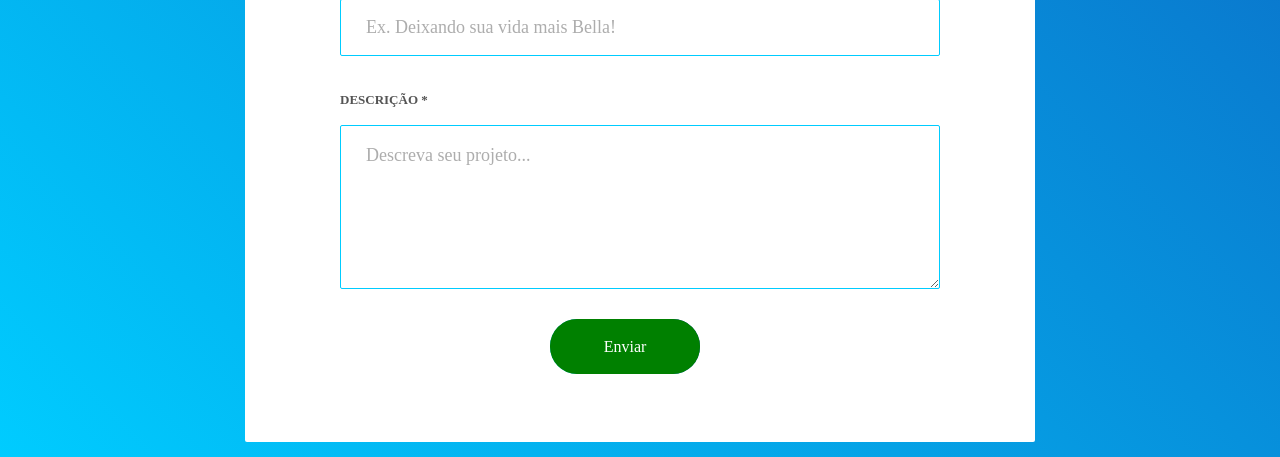
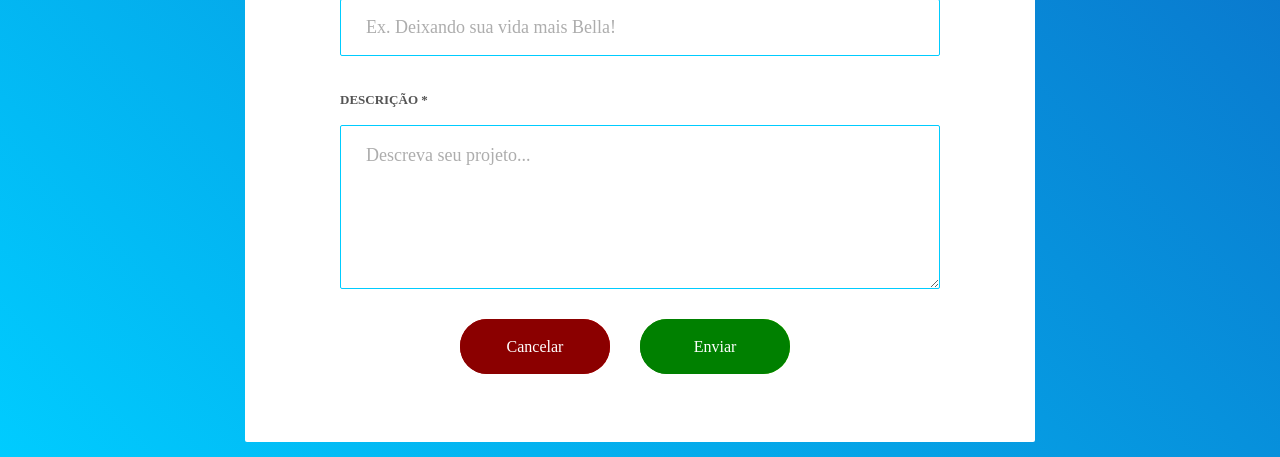
Before and after one commit to denilson172/belloComunicacaoVisual, a PHP site: page /Views/contato/contato.php?plano=1 in a window 1280 px wide. Shown: the part 1504-1961 px from the top of the page. Run offline with PHP 8.4, Linux system fonts and the light colour scheme; some web fonts are replaced.

Commit message:
sprint-01

```diff
--- a/Views/Style/css/style-contact.css
+++ b/Views/Style/css/style-contact.css
@@ -426,10 +426,42 @@
   height: 55px;
   border-radius: 27px;
   background: #1234a5;
-  background: -webkit-linear-gradient(45deg, #00ccff, #1234a5);
-  background: -o-linear-gradient(45deg, #00ccff, #1234a5);
-  background: -moz-linear-gradient(45deg, #00ccff, #1234a5);
-  background: linear-gradient(45deg, #00ccff, #1234a5);
+  background: -webkit-linear-gradient(45deg, #006400, #7cfc00);
+  background: -o-linear-gradient(45deg, #006400, #7cfc00);
+  background: -moz-linear-gradient(45deg, #006400, #7cfc00);
+  background: linear-gradient(45deg, #006400, #7cfc00);
+  position: relative;
+  z-index: 1;
+
+  -webkit-transition: all 0.4s;
+  -o-transition: all 0.4s;
+  -moz-transition: all 0.4s;
+  transition: all 0.4s;
+}
+
+.contact100-form-btn-cancelar{
+  font-family: Raleway-Bold;
+  font-size: 16px;
+  color: #fff;
+  line-height: 1.2;
+  margin-right: 30px;
+
+  display: -webkit-box;
+  display: -webkit-flex;
+  display: -moz-box;
+  display: -ms-flexbox;
+  display: flex;
+  justify-content: center;
+  align-items: center;
+  padding: 0 20px;
+  min-width: 150px;
+  height: 55px;
+  border-radius: 27px;
+  background: red;
+  background: -webkit-linear-gradient(45deg, #8b0000, #ff0000);
+  background: -o-linear-gradient(45deg, #8b0000, #ff0000);
+  background: -moz-linear-gradient(45deg, #8b0000, #ff0000);
+  background: linear-gradient(45deg, #8b0000, #ff0000);
   position: relative;
   z-index: 1;
 
@@ -457,7 +489,29 @@
   transition: all 0.4s;
 }
 
+.contact100-form-btn-cancelar::before{
+  content: "";
+  display: block;
+  position: absolute;
+  z-index: -1;
+  border-radius: 27px;
+  width: 100%;
+  height: 100%;
+  top: 0;
+  left: 0;
+  background: #8b0000;
+  opacity: 1;
+  -webkit-transition: all 0.4s;
+  -o-transition: all 0.4s;
+  -moz-transition: all 0.4s;
+  transition: all 0.4s;
+}
+
 .contact100-form-btn:hover:before{
+  opacity: 0;
+}
+
+.contact100-form-btn-cancelar:hover:before{
   opacity: 0;
 }
 
@@ -467,7 +521,23 @@
   -moz-transition: all 0.4s;
   transition: all 0.4s;
 }
+
+.contact100-form-btn-cancelar i{
+  -webkit-transition: all 0.4s;
+  -o-transition: all 0.4s;
+  -moz-transition: all 0.4s;
+  transition: all 0.4s;
+}
+
 .contact100-form-btn:hover i{
+  -webkit-transform: translateX(10px);
+  -moz-transform: translateX(10px);
+  -ms-transform: translateX(10px);
+  -o-transform: translateX(10px);
+  transform: translateX(10px);
+}
+
+.contact100-form-btn-cancelar:hover i{
   -webkit-transform: translateX(10px);
   -moz-transform: translateX(10px);
   -ms-transform: translateX(10px);
--- a/Views/contato/contato.php
+++ b/Views/contato/contato.php
@@ -120,11 +120,13 @@
 						<span class="focus-input100"></span>
 					</div>
 
+
+
 					<div class="container-contact100-form-btn">
 
-						<!--button class="contact100-form-btn red">
+						<button class="contact100-form-btn-cancelar">
 							<span>Cancelar</span>
-						</button-->
+						</button>
 
 						<button class="contact100-form-btn">
 							<span>Enviar</span>
--- a/Views/questionario/homeQuestionario.php
+++ b/Views/questionario/homeQuestionario.php
@@ -33,9 +33,9 @@
 	</head>
 	<body>
 
-		<!--div class="preloader">
+		<div class="preloader">
 			<img src="../Style/img/loader.gif" alt="Preloader image">
-		</div-->
+		</div>
 
 		<!-- Menu horizontal -->
 		<div class="collapse navbar-collapse white-bg" id="bs-example-navbar-collapse-1">
```
Also changed, not shown: Views/questionario/questionario.php (+4 -4 lines).
